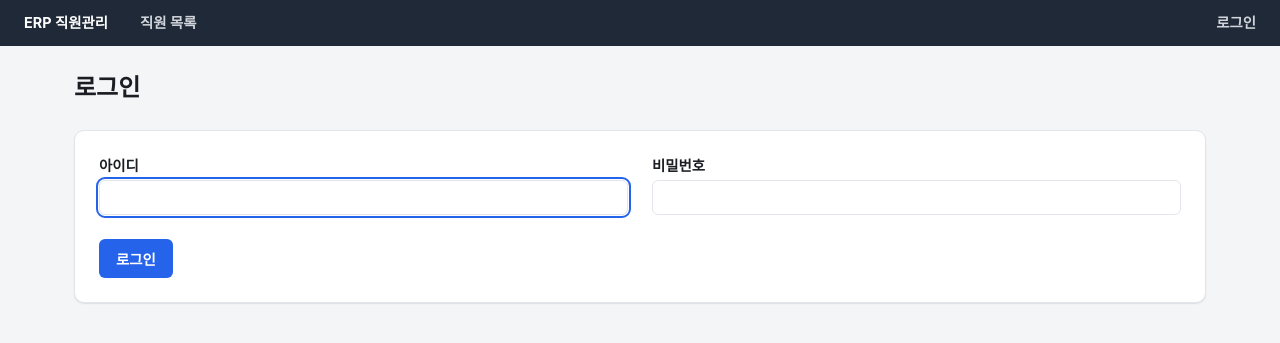
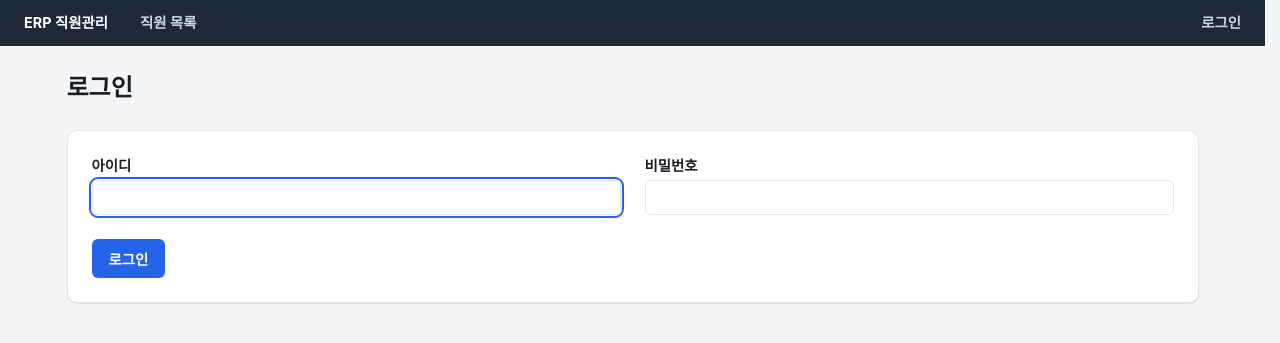
Before and after one commit to Lim-K-M/ERP_Management, a FastAPI app: page /login in a window 1280 px wide. Shown: the top 343 px of the page. Run offline with FastAPI, Linux system fonts and the light colour scheme; parts of the project's set-up code (start-up, migrations or seed data) failed here and were passed over.

Commit message:
fix(ui): 사이드바 필터 변경 시 페이지가 좌우로 미세하게 흔들리는 문제 수정
.container가 margin:0 auto로 가운데 정렬돼 있는데, 필터/정렬에 따라 목록 행
수가 바뀌면서 세로 스크롤바가 나타났다 사라졌다 했다. 스크롤바 유무에 따라
뷰포트 폭이 스크롤바 두께만큼 바뀌어 컨테이너가 좌우로 미세하게 움직이는
것이었다. html에 overflow-y: scroll + scrollbar-gutter: stable을 추가해
스크롤바 자리를 항상 예약, 뷰포트 폭을 고정시켜 해결.

```diff
--- a/app/static/css/style.css
+++ b/app/static/css/style.css
@@ -29,6 +29,15 @@
 
 * {
     box-sizing: border-box;
+}
+
+html {
+    /* 필터/정렬로 목록 행 수가 바뀌면 세로 스크롤바가 나타났다 사라졌다 하는데,
+       그때마다 뷰포트 폭이 스크롤바 두께만큼 바뀌어 margin:auto로 가운데 정렬된
+       .container가 좌우로 미세하게 움직인다. 스크롤바 자리를 항상 예약해 폭을
+       고정시켜 이 흔들림을 없앤다. */
+    overflow-y: scroll;
+    scrollbar-gutter: stable;
 }
 
 body {
```
